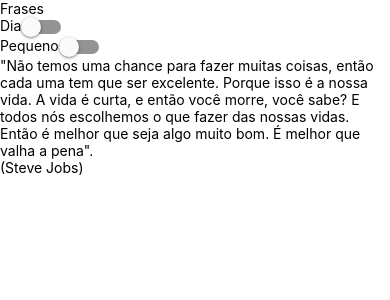
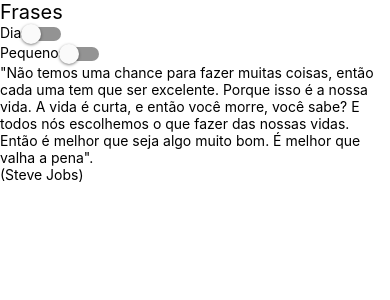
Before and after one commit to Talita-S/AppsReact, a React Native app in the folder App14-FraseAsyncStorage/: screen / in a window 390 px wide. Shown: the top 300 px of the page. Built offline with nearby package versions, Linux system fonts and the light colour scheme.

Commit message:
Estilizacao

```diff
--- a/App14-FraseAsyncStorage/App.js
+++ b/App14-FraseAsyncStorage/App.js
@@ -13,7 +13,7 @@
   render() {
     return(
       <View style={styles.container}>
-        <Text>Frases</Text>
+        <Text style={styles.titulo}>Frases</Text>
         <View style={styles.switch}>
           <Text>Dia</Text>
           <Switch
@@ -40,7 +40,6 @@
             (Steve Jobs)
           </Text>
         </View>
-
       </View>
     )
   }
--- a/App14-FraseAsyncStorage/styles.js
+++ b/App14-FraseAsyncStorage/styles.js
@@ -6,6 +6,9 @@
     },
     switch: {
         flexDirection: 'row'
+    },
+    titulo: {
+        fontSize: '20px'
     }
 })
 
```
